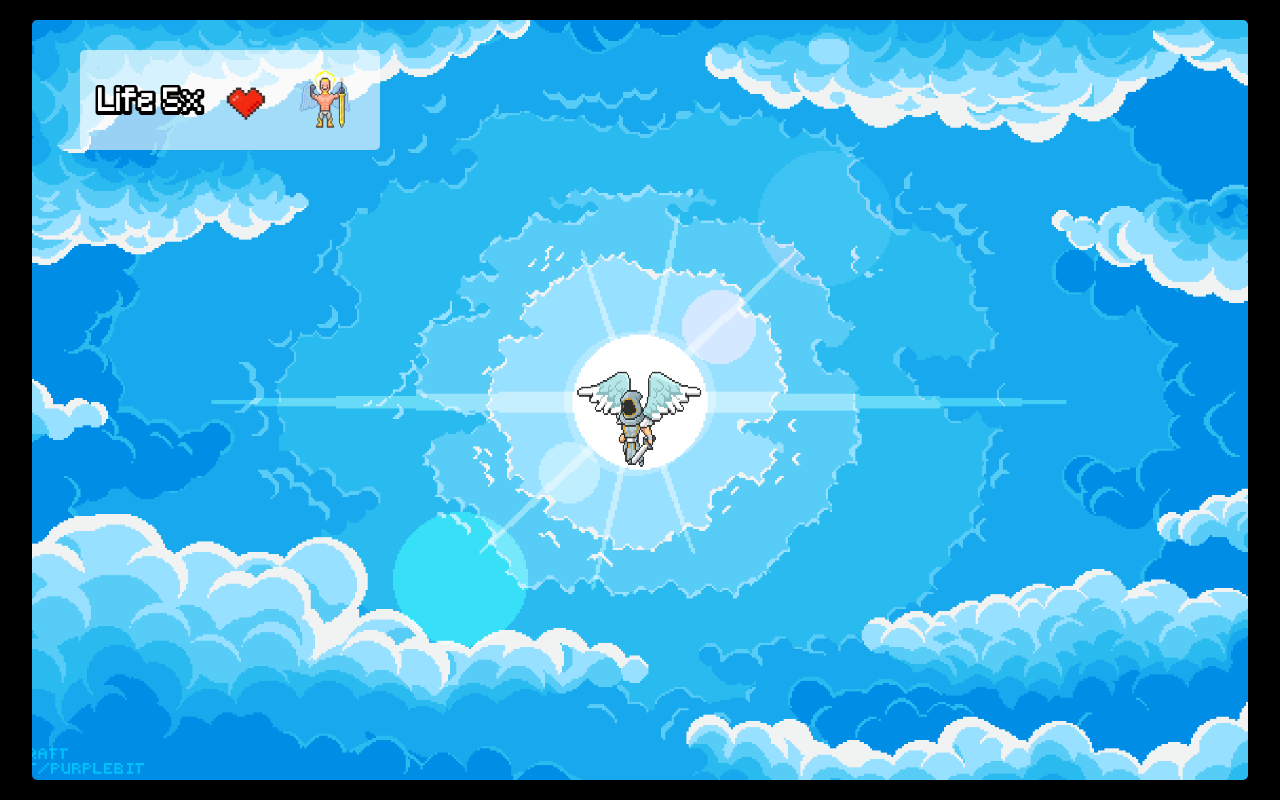
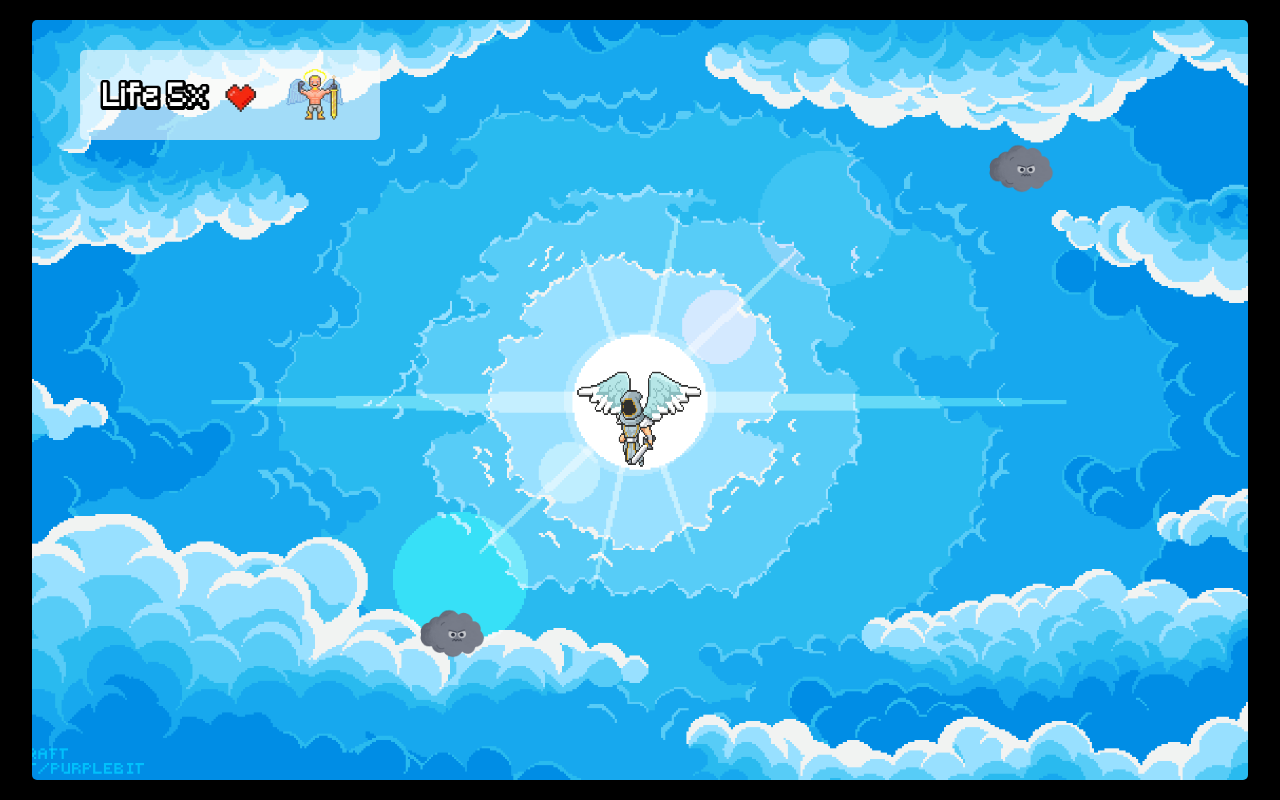
Before and after one commit to Alonso-Rodrigues/Heavenly-Path-JS, a plain HTML site: page app/pages/game.html in a window 1280 px wide. Drawn offline with Linux system fonts and the light colour scheme.

Commit message:
feat: update lifeBar

```diff
--- a/app/pages/game.html
+++ b/app/pages/game.html
@@ -7,18 +7,17 @@
     <title>Heavenly Path</title>
     <link rel="stylesheet" href="../public/assets/css/game.css">
     <script src="../public/assets/js/game.js" defer></script>
-    <!-- <script src="../public/assets/js/obstacle.js" defer></script> -->
+    <script src="../public/assets/js/obstacle.js" defer></script>
     <script src="../public/assets/js/damages.js" defer></script>
 </head>
 
 <body>
     <section class="lifeBar">
-        <!-- <div class="score"></div> -->
-         <img class="score" src="../public/assets/img/lifeScore/life5x.png" alt="">
-         <img class="lifeCounter" src="../public/assets/img/heartScore/heart1.png" alt="">
+        <div class="lifeBar2">
+            <img class="score" src="../public/assets/img/lifeScore/life5x.png" alt="">
+            <img class="lifeCounter" src="../public/assets/img/heartScore/heart1.png" alt="">
+        </div>
          <img class="lifeFace" src="../public/assets/img/game/health.png" alt="">
-        <!-- <div class="lifeCounter"></div>
-        <div class="lifeFace"></div> -->
     </section>
     <main class="game-board">
         <img class="player" src="../public/assets/img/player.gif" alt="player">
--- a/app/public/assets/css/game.css
+++ b/app/public/assets/css/game.css
@@ -43,15 +43,24 @@ body {
     display: flex;
     flex-direction: row;
     align-content: center;
-    justify-content: space-evenly;
+    justify-content: center;
     align-items: center;
-    height: 100px;
+    height: 90px;
     width: 300px;
     background-color: rgba(255, 255, 255, 0.6);
     border-radius: 5px;
     border: solid 0.5mm rgba(255, 255, 255, 0.);
     top: 50px;
     left: 80px;
+    /* padding: 10px; */
+}
+
+.lifeBar2 {
+    display: flex;
+    flex-direction: row;
+    align-content: center;
+    justify-content: space-evenly;
+    align-items: center;
 }
 
 .score {
@@ -62,18 +71,19 @@ body {
 }
 
 .lifeCounter {
-    height: 70px;
-    width: 50px;
+    height: 60px;
+    width: 60px;
     background-position: center;
     background-repeat: no-repeat;
     background-size: cover;
+    object-fit: scale-down;
 }
 
 .lifeFace {
-    height: 90px;
-    width: 80px;
+    width: 90px;
+    height: 80px;
     background-position: center;
-    background-repeat: no-repeat;
+    background: no-repeat;
     background-size: cover;
 }
 
```
Also changed, not shown: app/public/assets/js/test.js (added).
